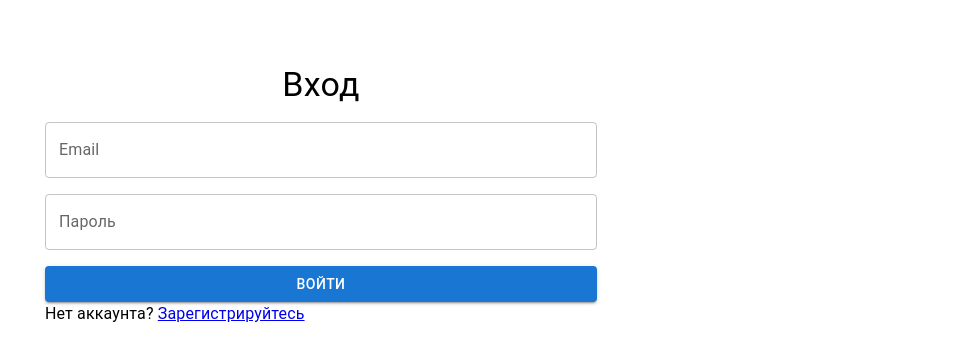
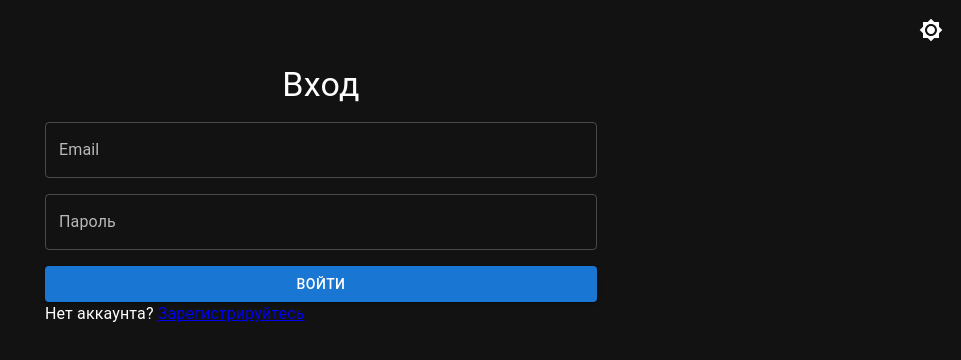
Before and after one commit to alinakassym/cyber-club, a React (Create React App) app: page /login in a window 1280 px wide. Shown: the top 360 px of the page, without its empty margins (319-1280 px from the left). Built offline with nearby package versions, Linux system fonts and the light colour scheme.

Commit message:
feat(theme): add dark mode with persistent toggle using localStorage

```diff
--- a/src/App.tsx
+++ b/src/App.tsx
@@ -1,12 +1,49 @@
-import { FC } from 'react'
+import { FC, useEffect, useMemo, useState } from 'react'
+import { ThemeProvider, CssBaseline, IconButton } from '@mui/material'
+import { getTheme } from './theme'
 import { BrowserRouter } from 'react-router-dom'
 import AppRouter from './routes/AppRouter'
+import { Brightness4, Brightness7 } from '@mui/icons-material'
 
 const App: FC = () => {
+  const getInitialMode = (): 'light' | 'dark' => {
+    const savedMode = localStorage.getItem('themeMode')
+    return savedMode === 'light' || savedMode === 'dark' ? savedMode : 'dark'
+  }
+
+  const [mode, setMode] = useState<'light' | 'dark'>(getInitialMode)
+  const theme = useMemo(() => getTheme(mode), [mode])
+
+  const toggleTheme = () => {
+    const newMode = mode === 'light' ? 'dark' : 'light'
+    setMode(newMode)
+    localStorage.setItem('themeMode', newMode)
+  }
+
+  useEffect(() => {
+    // Если вдруг внешне изменилось значение в localStorage
+    const listener = () => {
+      const newMode = localStorage.getItem('themeMode')
+      if (newMode === 'light' || newMode === 'dark') {
+        setMode(newMode)
+      }
+    }
+    window.addEventListener('storage', listener)
+    return () => window.removeEventListener('storage', listener)
+  }, [])
+
   return (
-    <BrowserRouter>
-      <AppRouter />
-    </BrowserRouter>
+    <ThemeProvider theme={theme}>
+      <CssBaseline />
+      <BrowserRouter>
+        <div style={{ position: 'absolute', top: 10, right: 10 }}>
+          <IconButton onClick={toggleTheme} color="inherit">
+            {mode === 'dark' ? <Brightness7 /> : <Brightness4 />}
+          </IconButton>
+        </div>
+        <AppRouter />
+      </BrowserRouter>
+    </ThemeProvider>
   )
 }
 
--- /dev/null
+++ b/src/theme.ts
@@ -0,0 +1,11 @@
+import { createTheme } from '@mui/material/styles'
+
+export const getTheme = (mode: 'light' | 'dark') =>
+  createTheme({
+    palette: {
+      mode,
+      primary: {
+        main: '#1976d2'
+      }
+    }
+  })
```
